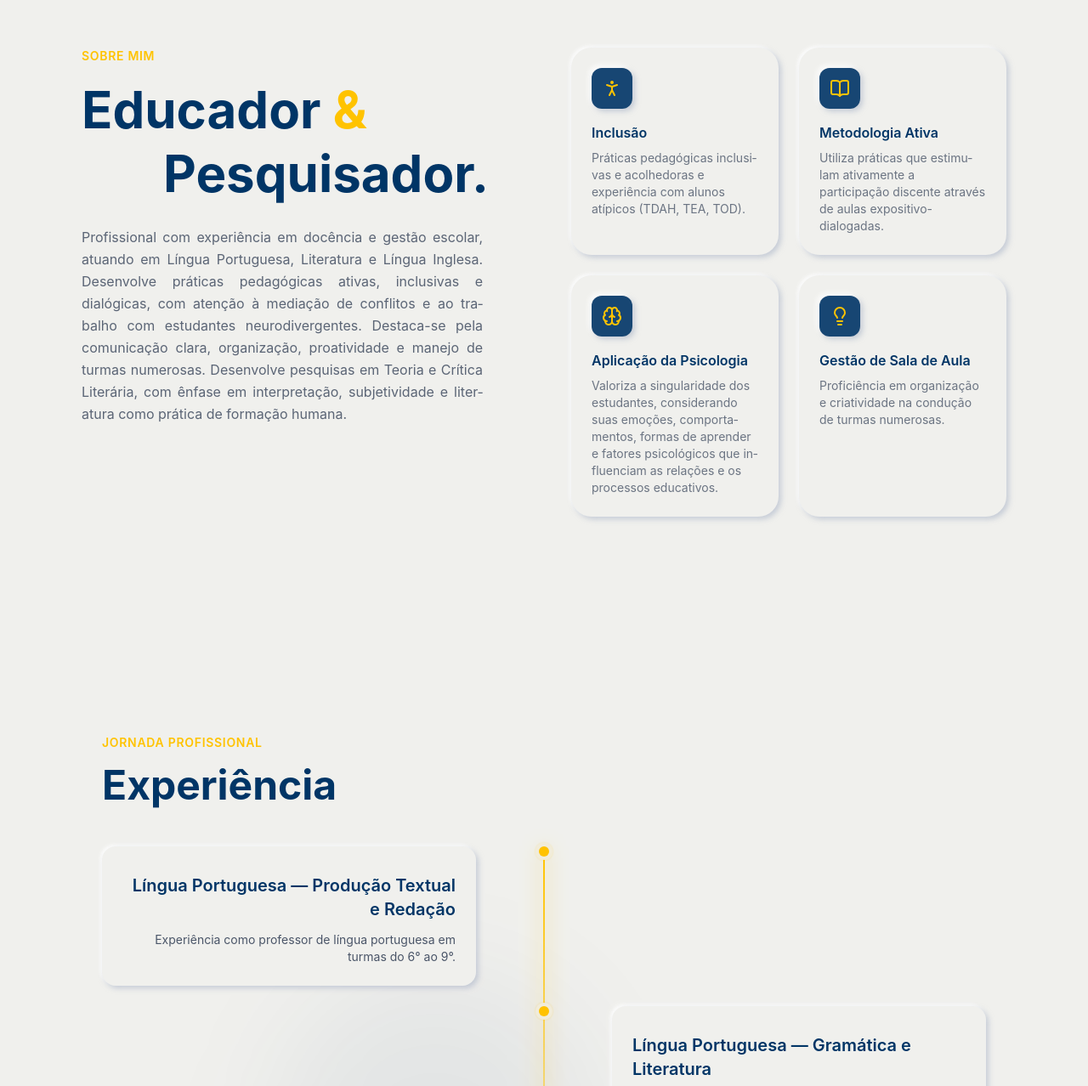
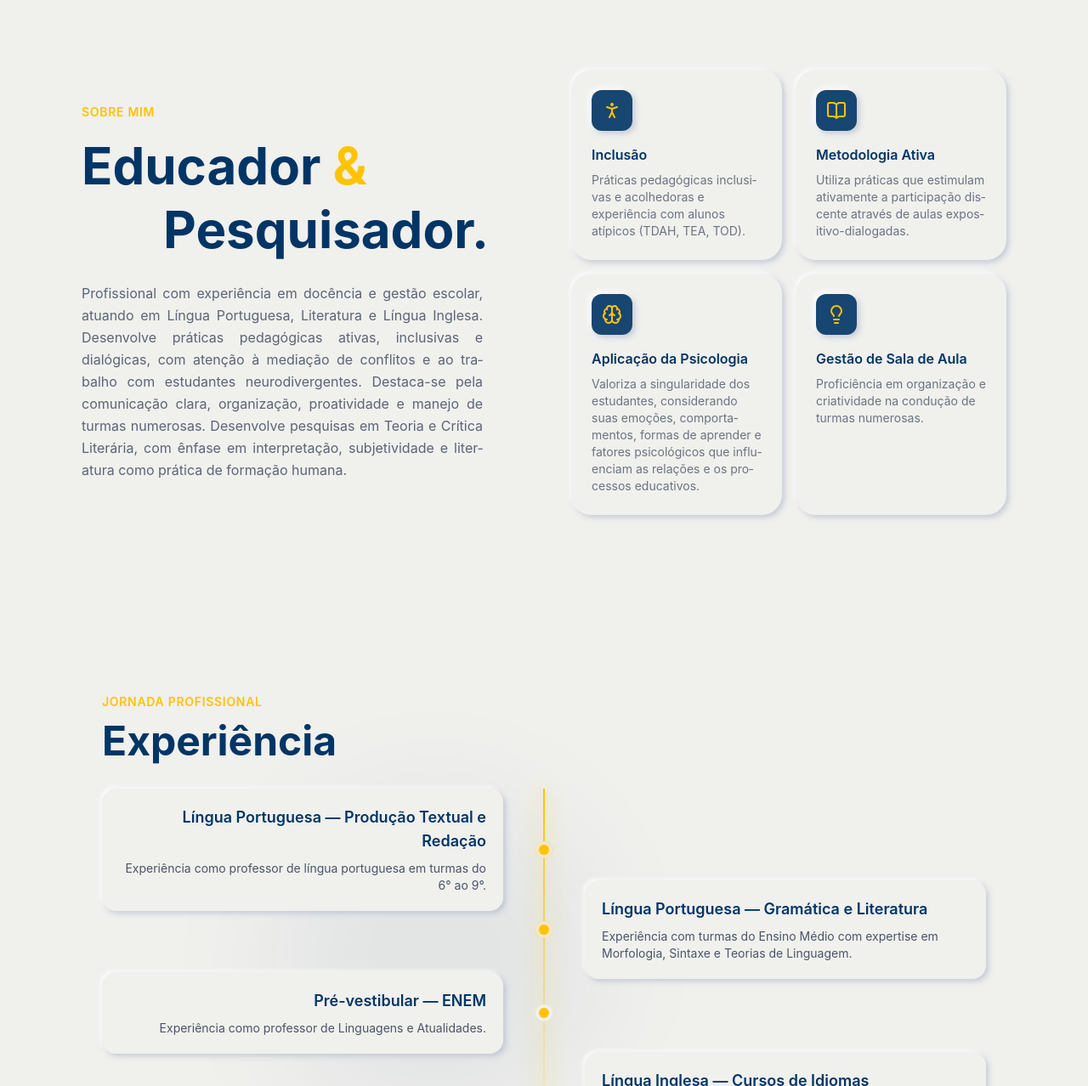
Before and after one commit to rafaellucas30290/Portifolio_Project, a React (Vite) app: page / in a window 1280 px wide. Shown: the part 872-2150 px from the top of the page at 85% size. Built offline with nearby package versions, Linux system fonts and the light colour scheme; a web font is replaced by a local one.

Commit message:
feat: new feature snap-scroll; fix: sections height was above screen height, causing snap-scroll malfunction;

```diff
--- a/src/index.css
+++ b/src/index.css
@@ -33,6 +33,15 @@
 @layer base {
   html {
     scroll-behavior: smooth;
+    scroll-snap-type: y proximity;
+  }
+  section{
+    scroll-snap-align: start;
+  }
+  @media (min-width: 64rem) and (min-height: 40rem){
+    html {
+      scroll-snap-type: y proximity mandatory;
+    }
   }
 
   body {
--- a/src/sections/About.jsx
+++ b/src/sections/About.jsx
@@ -29,9 +29,9 @@ const highlights = [
 
 export const About = () => {
   return (
-    <section id="about" className="relative overflow-hidden py-24 lg:py-32">
-      <div className="container relative z-10 mx-auto px-8 lg:px-24">
-        <div className="grid gap-8 lg:grid-cols-2 lg:items-start lg:gap-16">
+    <section id="about" className="relative flex min-h-svh snap-start items-center pt-24 pb-10 lg:pt-12 lg:pb-4">
+      <div className="container relative z-10 mx-auto px-8 lg:px-12 xl:px-24">
+        <div className="grid gap-8 lg:grid-cols-2 lg:items-center lg:gap-10 xl:gap-16">
           {/* Coluna esquerda */}
           <div className="min-w-0">
             <span className="animate-fade-in block text-sm font-semibold uppercase tracking-wider text-secondary">
@@ -56,11 +56,11 @@ export const About = () => {
           </div>
 
           {/* Coluna direita: destaques */}
-          <div className="grid min-w-0 gap-6 sm:grid-cols-2">
+          <div className="grid min-w-0 gap-6 sm:grid-cols-2 lg:gap-4">
             {highlights.map((item, idx) => (
               <div
                 key={item.title}
-                className="neo-lift animate-fade-in rounded-3xl p-5 sm:p-6"
+                className="neo-lift animate-fade-in rounded-3xl p-5 sm:p-6 lg:p-4 xl:p-6"
                 style={{ animationDelay: `${(idx + 1) * 200}ms` }}
               >
                 <div className="neo-soft mb-4 flex h-12 w-12 items-center justify-center rounded-xl bg-primary/90 ">
--- a/src/sections/Contact.jsx
+++ b/src/sections/Contact.jsx
@@ -32,7 +32,7 @@ export const Contact = () => {
   }
 
   return (
-    <section id="contact" className="relative flex items-center overflow-hidden  pb-24 lg:pb-24 min-h-svh">
+    <section id="contact" className="relative flex items-center snap-start pb-24 lg:pb-12 min-h-svh">
 
       <div className="container relative z-10 mx-auto grid gap-8 px-8 lg:grid-cols-2 lg:items-center lg:gap-24 lg:px-24">
         {/* Coluna esquerda */}
--- a/src/sections/Experience.jsx
+++ b/src/sections/Experience.jsx
@@ -30,57 +30,66 @@ const experiences = [
 
 export const Experience = () => {
   return (
-    <section id="experience" className="relative overflow-hidden py-12 px-4 lg:py-32 lg:px-24">
-      {/* Decorative blur (self-closing) */}
+    <section
+      id="experience"
+      className="relative flex min-h-svh snap-start items-center px-4 pt-24 pb-10 lg:pt-8 lg:pb-6 lg:px-24"
+    >
       <div className="absolute top-1/2 left-1/4 w-96 h-96 bg-primary/5 rounded-full blur-3xl -translate-y-1/2 pointer-events-none" />
 
       <div className="container mx-auto px-6 relative z-10">
         {/* Header */}
-        <div className="max-w-3xl mb-12">
+        <div className="max-w-3xl mb-8 lg:mb-8">
           <span className="animate-fade-in block text-sm font-semibold uppercase tracking-wider text-secondary">
             Jornada Profissional
           </span>
-          <h2 className="mt-4 text-4xl sm:text-5xl font-bold animate-fade-in">
+          <h2 className="mt-3 text-4xl sm:text-5xl lg:text-4xl xl:text-5xl font-bold animate-fade-in">
             Experiência
           </h2>
         </div>
 
         <div className="relative">
-          {/* Timeline line */}
+          {/* Linha da timeline */}
           <div className="absolute left-0 md:left-1/2 top-0 bottom-0 w-0.5 bg-linear-to-b from-secondary via-secondary/30 to-transparent -translate-x-1/2 shadow-[0_0_25px_var(--color-secondary)]" />
 
-          <div className="space-y-8 lg:space-y-6">
-            {experiences.map((exp, idx) => (
-              <div
-                key={idx}
-                className="relative grid md:grid-cols-2 gap-8 animate-fade-in"
-                style={{ animationDelay: `${(idx + 1) * 150}ms` }}
-              >
-                {/* Timeline dot */}
-                <div className="absolute left-0 md:left-1/2 top-0 w-3 h-3 bg-secondary rounded-full -translate-x-1/2 ring-4 ring-background z-10">
-                  {exp.current && (
-                    <span className="absolute inset-0 rounded-full bg-secondary animate-ping opacity-75" />
-                  )}
-                </div>
+          <div className="flex flex-col gap-6 md:grid md:grid-cols-2 md:gap-x-0 md:gap-y-18">
+            {experiences.map((exp, idx) => {
+              const isLeft = idx % 2 === 0
 
-                {/* Card */}
+              return (
                 <div
-                  className={`pl-8 md:pl-0 ${
-                    idx % 2 === 0
-                      ? "md:pr-10 lg:pr-16 md:text-right"
-                      : "md:col-start-2 md:pl-10 lg:pl-16"
+                  key={idx}
+                  style={{
+                    animationDelay: `${(idx + 1) * 150}ms`,
+                    gridRow: `${idx + 1} / span 2`,
+                  }}
+                  className={`relative animate-fade-in self-start pl-8 md:pl-0 ${
+                    isLeft
+                      ? 'md:col-start-1 md:pr-10 lg:pr-12 md:text-right'
+                      : 'md:col-start-2 md:pl-10 lg:pl-12'
                   }`}
                 >
-                  <div className="neo-lift p-5 sm:p-6 rounded-2xl">
-                    <h3 className="mt-2 text-lg md:text-xl font-semibold">{exp.role}</h3>
-                    <p className="mt-3 text-sm text-muted-foreground">{exp.description}</p>
+                  {/* Ponto: centralizado no card e sobre a linha */}
+                  <div
+                    className={`absolute top-1/2 left-0 z-10 h-3 w-3 -translate-x-1/2 -translate-y-1/2 rounded-full bg-secondary ring-4 ring-background ${
+                      isLeft ? 'md:left-auto md:right-0 md:translate-x-1/2' : ''
+                    }`}
+                  >
+                    {exp.current && (
+                      <span className="absolute inset-0 rounded-full bg-secondary animate-ping opacity-75" />
+                    )}
+                  </div>
+
+                  {/* Card */}
+                  <div className="neo-lift rounded-2xl p-5 lg:p-4 xl:p-5">
+                    <h3 className="text-lg lg:text-base xl:text-lg font-semibold">{exp.role}</h3>
+                    <p className="mt-2 text-sm text-muted-foreground">{exp.description}</p>
                   </div>
                 </div>
-              </div>
-            ))}
+              )
+            })}
           </div>
         </div>
       </div>
     </section>
-  );
+  )
 };
--- a/src/sections/Hero.jsx
+++ b/src/sections/Hero.jsx
@@ -2,7 +2,7 @@ import { ChevronDown } from 'lucide-react'
 
 export const Hero = () => {
   return (
-    <section className="relative h-svh min-h-136 lg:h-screen lg:min-h-screen flex flex-col overflow-hidden pt-18 pb-6 lg:pb-8">
+    <section className="snap-start relative h-svh min-h-136 lg:h-screen lg:min-h-screen flex flex-col pt-18 pb-6 lg:pb-8">
       {/* Content */}
       <div className="container mx-auto px-8 max-w-6xl flex-1 flex flex-col justify-center relative z-10 min-h-0">
         <div className="grid grid-cols-1 lg:grid-cols-[1.15fr_1fr] gap-16 lg:gap-8 items-start max-lg:gap-5">
--- a/src/sections/Testimonials.jsx
+++ b/src/sections/Testimonials.jsx
@@ -43,8 +43,8 @@ export const Testimonials = () => {
   const item = testimonials[activeIdx]
 
   return (
-    <section id="testimonials" className="relative overflow-hidden py-16 lg:py-24">
-      <div className="container relative z-10 mx-auto grid gap-8 px-8 lg:grid-cols-2 lg:items-start lg:gap-16 lg:px-24">
+    <section id="testimonials" className="relative flex min-h-svh snap-start items-center pt-24 pb-10 lg:pt-12 lg:pb-6">
+      <div className="container relative z-10 mx-auto grid gap-8 px-8 lg:grid-cols-2 lg:items-center lg:gap-10 lg:px-12 xl:gap-16 xl:px-24">
         {/* Coluna esquerda: cabeçalho */}
         <div className="min-w-0">
           <span className="animate-fade-in block text-sm font-semibold uppercase tracking-wider text-secondary">
@@ -63,7 +63,7 @@ export const Testimonials = () => {
 
         {/* Coluna direita: balão + navegação */}
         <div className="min-w-0">
-          <div className="neo animate-fade-in animation-delay-200 relative rounded-3xl p-6 sm:p-8 md:p-12">
+          <div className="neo animate-fade-in animation-delay-200 relative rounded-3xl p-6 sm:p-8 lg:p-8 xl:p-12">
             <div className="absolute -top-4 left-8 flex h-12 w-12 items-center justify-center rounded-full bg-secondary">
               <Quote className="h-6 w-6 text-primary-foreground" aria-hidden="true" />
             </div>
@@ -75,7 +75,7 @@ export const Testimonials = () => {
             >
               <div ref={contentRef}>
                 <figure key={activeIdx} className="animate-fade-in">
-                  <blockquote className="mb-8 text-base sm:text-lg lg:text-2xl font-medium leading-relaxed ">
+                  <blockquote className="mb-6 text-base sm:text-lg xl:text-2xl font-medium leading-relaxed">
                     “{item.quote}”
                   </blockquote>
                   <figcaption className="text-sm text-muted-foreground">
```
Also changed, not shown: 1 other file (tests, documents, lock files or other folders).
